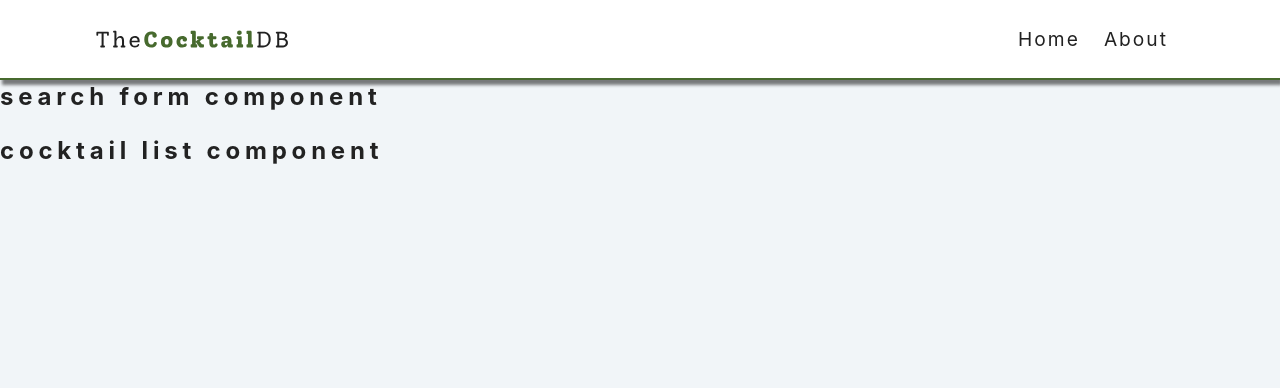
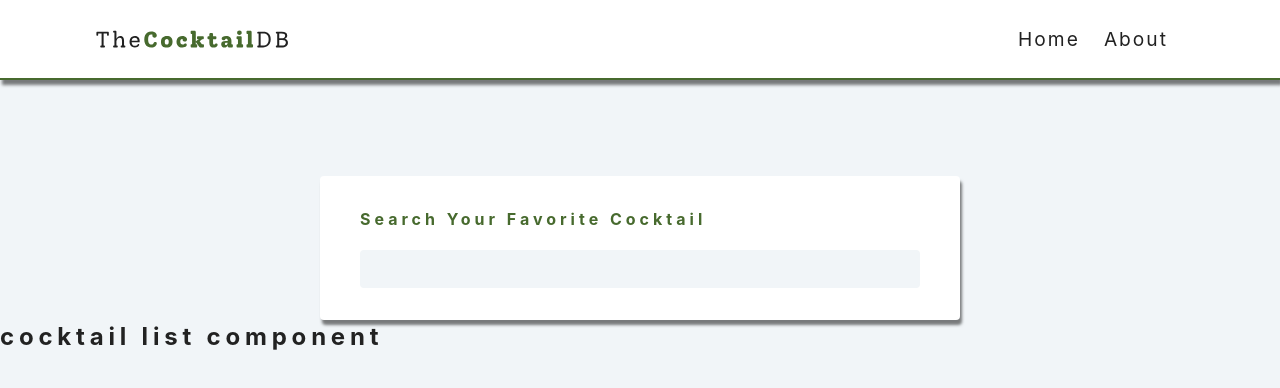
Before and after one commit to DinaTaklit/CocktailDB, a React (Create React App) app: page / in a window 1280 px wide. Shown: the top 388 px of the page. Built offline with nearby package versions, Linux system fonts and the light colour scheme.

Commit message:
feat: component: SearchForm: static implementation

```diff
--- a/src/components/SearchForm.js
+++ b/src/components/SearchForm.js
@@ -3,9 +3,18 @@ import { useGlobalContext } from '../context'
 
 const SearchForm = () => {
   return (
-    <div>
-      <h2>search form component</h2>
-    </div>
+    <section className="section search">
+      <form className="search-form">
+        <div className="form-control">
+          <label htmlFor="name">search your favorite cocktail</label>
+          <input
+            type="text"
+            id="name"
+            name="name"
+          />
+        </div>
+      </form>
+    </section>
   )
 }
 
```
